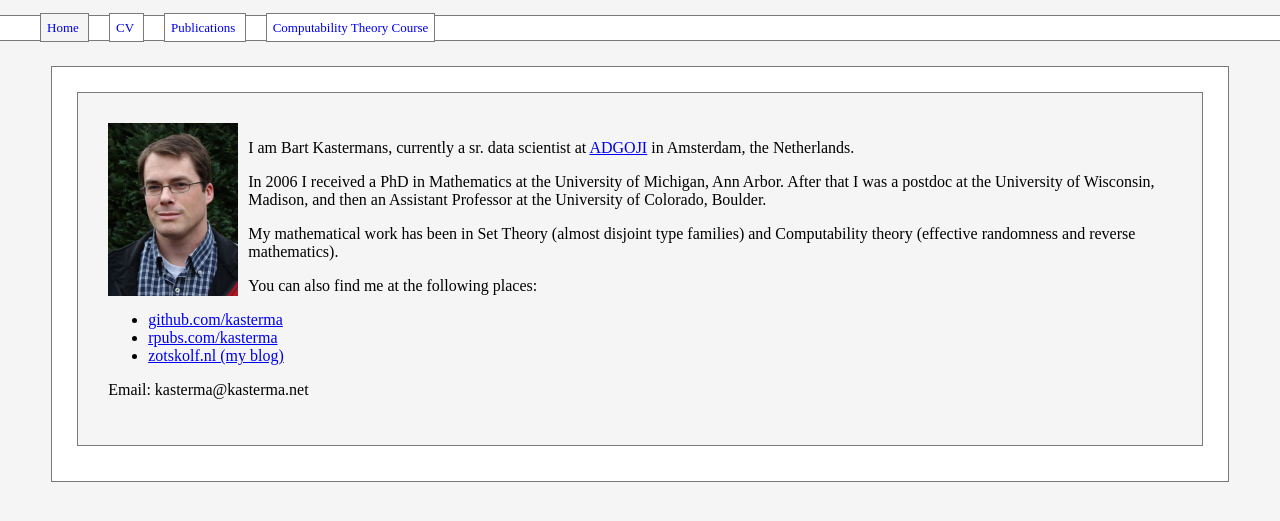
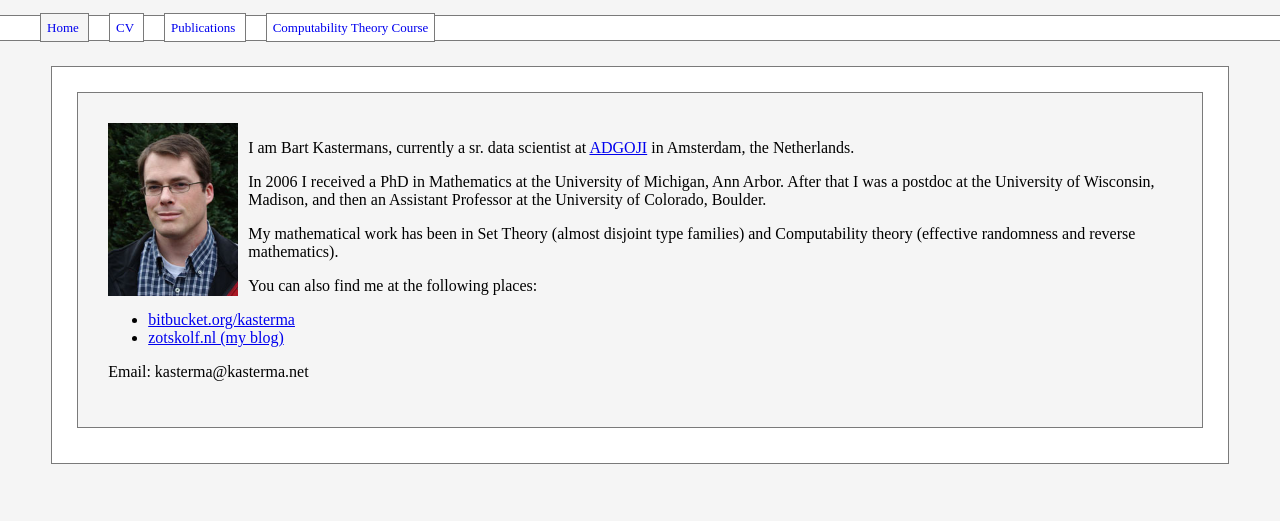
Before and after one commit to kasterma/kasterma.github.io, a Jekyll site: the page built from index.html, in a window 1280 px wide. Shown: the top 521 px of the page. Built offline with Jekyll 4.4.1, drawn with Linux system fonts in a browser that asks for light colours; Markdown is read by kramdown in place of the engine named in the settings.

Commit message:
move to bitbucket

```diff
--- a/index.html
+++ b/index.html
@@ -30,8 +30,7 @@ title: Bart Kastermans' Home Page
      <p>
        You can also find me at the following places:
        <ul>
-	 <li><a href="https://github.com/kasterma">github.com/kasterma</a></li>
-	 <li><a href="http://rpubs.com/kasterma">rpubs.com/kasterma</a></li>
+	 <li><a href="https://bitbucket.org/kasterma">bitbucket.org/kasterma</a></li>
 	 <li><a href="http://zotskolf.nl">zotskolf.nl (my blog)</a></li>
        </ul>
      </p>
```
